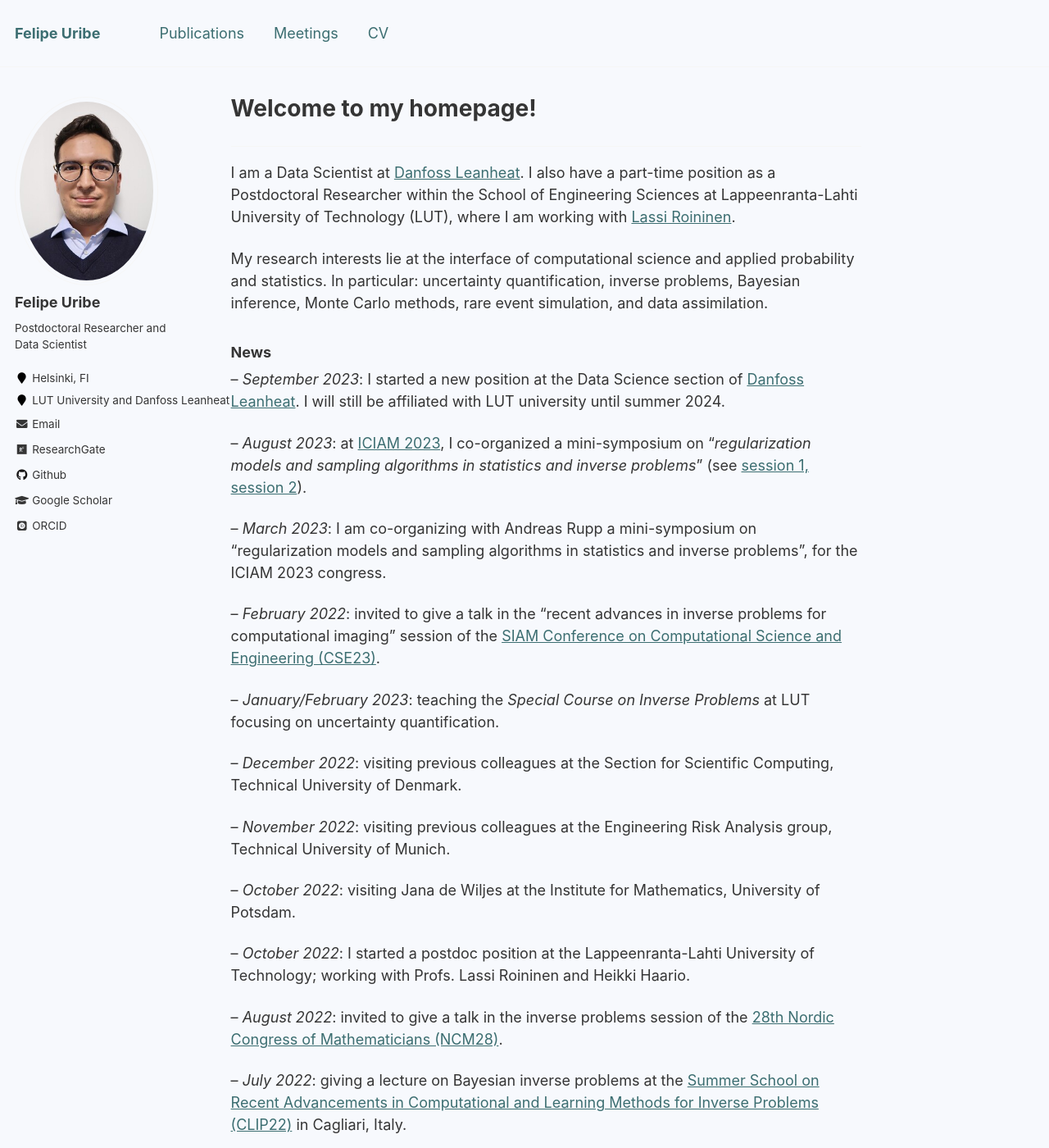
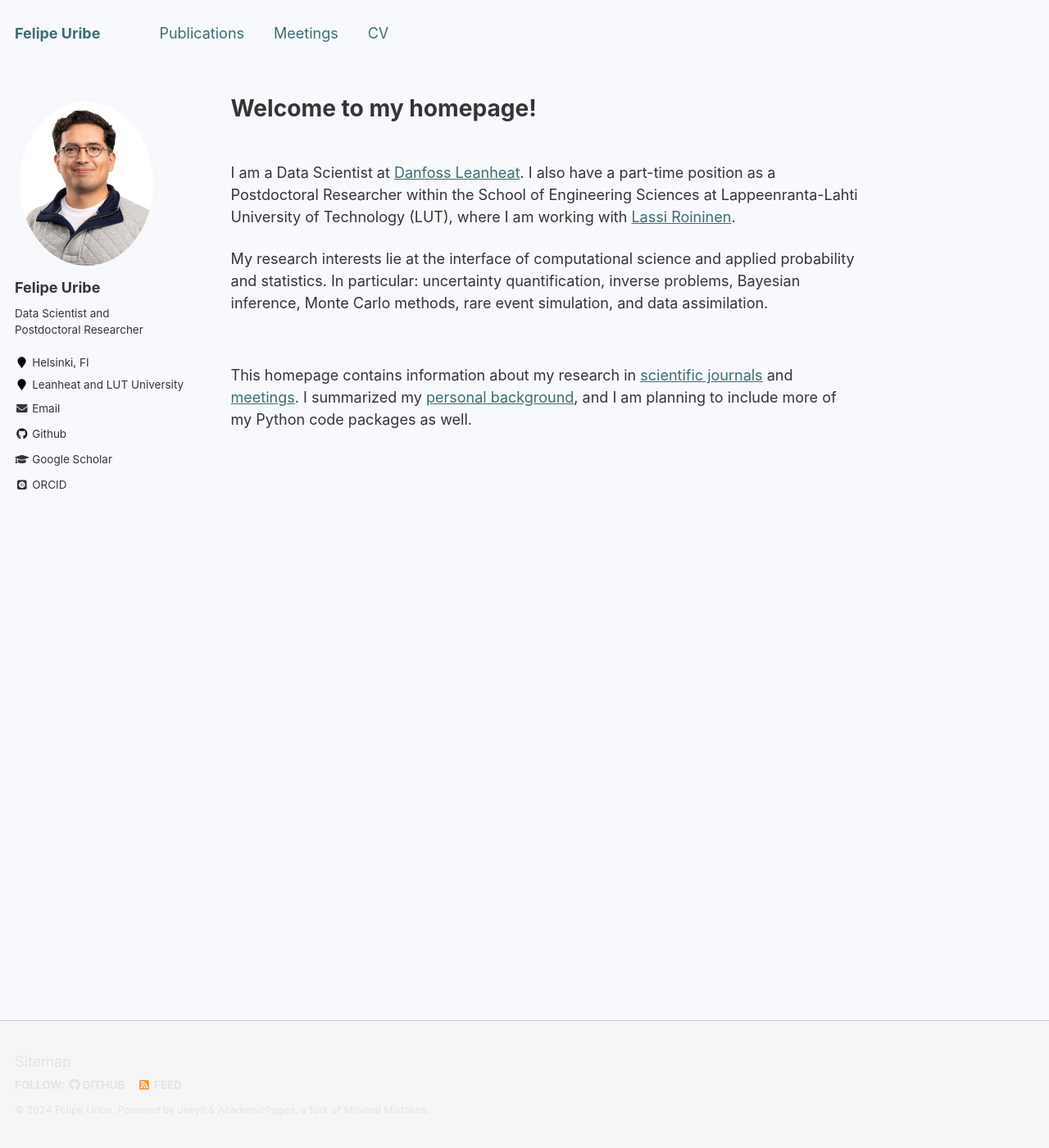
Before and after one commit to furibec/furibec.github.io, a Jekyll site: the page built from _pages/about.md, in a window 1280 px wide and 1400 px high. Shown: the whole window at 82% size. Built offline with Jekyll 4.4.1, drawn with Linux system fonts in a browser that asks for light colours; some web fonts are replaced; some of the changed text lies outside the part shown.

Commit message:
updating info

```diff
--- a/_config.yml
+++ b/_config.yml
@@ -10,7 +10,7 @@ locale                   : "en-US"
 title                    : "Felipe Uribe"
 title_separator          : ""
 name                     : &name "Felipe Uribe"
-description              : &description "PostdoctoralResearcher and DataScientist"
+description              : &description "DataScientist"
 url                      : https://furibec.github.io # the base hostname & protocol for your site e.g. "https://mmistakes.github.io"
 baseurl                  : "" # the subpath of your site, e.g. "/blog"
 repository               : "furibec/furibec.github.io"
@@ -81,14 +81,13 @@ analytics:
 # Site Author
 author:
   name             : "Felipe Uribe"
-  avatar           : "2022_small.jpg"
-  bio              : "Postdoctoral Researcher and Data Scientist"
+  avatar           : "2024_FU.jpg"
+  bio              : "Data Scientist and Postdoctoral Researcher"
   location         : "Helsinki, FI"
-  employer         : "LUT University and Danfoss Leanheat"
+  employer         : "Leanheat and LUT University"
   pubmed           :
   googlescholar    : "https://scholar.google.de/citations?user=L9LldjUAAAAJ&hl=en"
   email            : "felipe.uribe@lut.fi"
-  researchgate     : "https://www.researchgate.net/profile/Felipe-Uribe-3"
   orcid            : "https://orcid.org/0000-0002-1010-8184"
   uri              :
   bitbucket        :
--- a/_pages/about_withnews.md
+++ /dev/null
@@ -1,67 +0,0 @@
----
-permalink: /
-title: "Welcome to my homepage!"
-excerpt: "Homepage"
-author_profile: true
-redirect_from:
-  - /about/
-  - /about.html
----
-<hr>
-I am a Data Scientist at [Danfoss Leanheat](https://leanheat.com/). I also have a part-time position as a Postdoctoral Researcher within the School of Engineering Sciences at Lappeenranta-Lahti University of Technology (LUT), where I am working with [Lassi Roininen](https://www.lut.fi/fi/profiilit/lassi-roininen).
-
-My research interests lie at the interface of computational science and applied probability and statistics. In particular: uncertainty quantification, inverse problems, Bayesian inference, Monte Carlo methods, rare event simulation, and data assimilation.
-
-### News
-
- -- *September 2023*: I started a new position at the Data Science section of [Danfoss Leanheat](https://leanheat.com/). I will still be affiliated with LUT university until summer 2024.
-
- -- *August 2023*: at [ICIAM 2023](https://iciam2023.org/), I co-organized a mini-symposium on "*regularization models and sampling algorithms in statistics and inverse problems*" (see [session 1, session 2](https://iciam2023.org/registered_data?id=00754)).
-
- -- *March 2023*: I am co-organizing with Andreas Rupp a mini-symposium on "regularization models and sampling algorithms in statistics and inverse problems", for the ICIAM 2023 congress.
-
- -- *February 2022*: invited to give a talk in the "recent advances in inverse problems for computational imaging" session of the [SIAM Conference on Computational Science and Engineering (CSE23)](https://www.siam.org/conferences/cm/conference/cse23).
-
- -- *January/February 2023*: teaching the *Special Course on Inverse Problems* at LUT focusing on uncertainty quantification.
-
- -- *December 2022*: visiting previous colleagues at the Section for Scientific Computing, Technical University of Denmark.
-
- -- *November 2022*: visiting previous colleagues at the Engineering Risk Analysis group, Technical University of Munich.
-
- -- *October 2022*: visiting Jana de Wiljes at the Institute for Mathematics, University of Potsdam.
-
- -- *October 2022*: I started a postdoc position at the Lappeenranta-Lahti University of Technology; working with Profs. Lassi Roininen and Heikki Haario.
-
- -- *August 2022*: invited to give a talk in the inverse problems session of the [28th Nordic Congress of Mathematicians (NCM28)](https://ncm28.math.aalto.fi/schedule/session/8).
-
- -- *July 2022*: giving a lecture on Bayesian inverse problems at the [Summer School on Recent Advancements in Computational and Learning Methods for Inverse Problems (CLIP22)](https://bugs.unica.it/cana/clip22/) in Cagliari, Italy.
-
- -- *June 2022*: visiting Prof. Lassi Roininen at the Lappeenranta-Lahti University of Technology.
-
- -- *April 2022*: at [SIAM UQ22](https://siam.org/conferences/cm/conference/uq22), I co-organized a mini-symposium on "*methods for hierarchical Bayesian inverse problems*" (see [session 1](https://meetings.siam.org/sess/dsp_programsess.cfm?sessioncode=73248), [session 2](https://meetings.siam.org/sess/dsp_programsess.cfm?SESSIONCODE=73249), [session 3](hhttps://meetings.siam.org/sess/dsp_programsess.cfm?SESSIONCODE=73384)).
-
- -- *April 2022*: visiting Prof. John Bardsley at the Department of Mathematical Sciences, the University of Montana.
-
- -- *March 2022*: at [SIAM IS22](https://siam.org/conferences/cm/conference/is22), I co-organized a mini-symposium on "*uncertainty quantification for inverse problems in imaging*" (see [session 1](https://meetings.siam.org/sess/dsp_programsess.cfm?SESSIONCODE=72914), [session 2](https://meetings.siam.org/sess/dsp_programsess.cfm?SESSIONCODE=72915), [session 3](https://meetings.siam.org/sess/dsp_programsess.cfm?SESSIONCODE=72916)).
-
- -- *January 2022*: teaching a 3-week block course on [uncertainty quantification for inverse problems](https://kurser.dtu.dk/course/02975).
-
- -- *September 2021*: I am co-organizing with [Lassi Roininen](https://research.lut.fi/converis/portal/Person/11250782) a mini-symposium on "*methods for hierarchical Bayesian inverse problems*", for the hybrid [SIAM UQ22](https://www.siam.org/conferences/cm/conference/uq22) conference.
-
- -- *August 2021*: I am co-organizing with Babak M. Afkham and [Yiqiu Dong](http://www2.compute.dtu.dk/~yido/index.html) a mini-symposium on "*uncertainty quantification for inverse problems in imaging*", for the virtual [SIAM IS22](https://www.siam.org/conferences/cm/conference/is22) conference.
-
- -- *April 2021*: invited to give a (virtual) talk in the seminar of the [Cambridge Image Analysis Group](http://www.damtp.cam.ac.uk/research/cia/) on April 30.
-
- -- *March 2021*: at [SIAM CSE21](https://www.siam.org/conferences/cm/conference/cse21), I co-organized a mini-symposium on "*advances in sampling methods and prior models for large-scale Bayesian inverse problems*" (see [session 1](https://meetings.siam.org/sess/dsp_programsess.cfm?SESSIONCODE=70045), [session 2](https://meetings.siam.org/sess/dsp_programsess.cfm?SESSIONCODE=70046)).
-
- -- *December 2020*: successfully defended my doctoral thesis.
-
- -- *October 2020*: I am co-organizing with [Matthias Chung](https://intranet.math.vt.edu/people/mcchung/) a mini-symposium on "*advances in sampling methods and prior models for large-scale Bayesian inverse problems*", for the virtual [SIAM CSE21](https://www.siam.org/conferences/cm/conference/cse21) conference.
-
- -- *February 2020*: submitted my doctoral thesis.
-
-<hr><hr>
-
-This homepage contains information about my research in [scientific journals](/publications/) and [meetings](/talks/). I also summarized my [personal background](/cv/).
-
-<hr>
```
Also changed, not shown: _pages/talks.md (+0 -3 lines), images/2022_small.jpg (deleted), images/2024_FU.jpg (added), images/photoa.jpg (deleted), images/photob.jpg (deleted), 1 other file.
